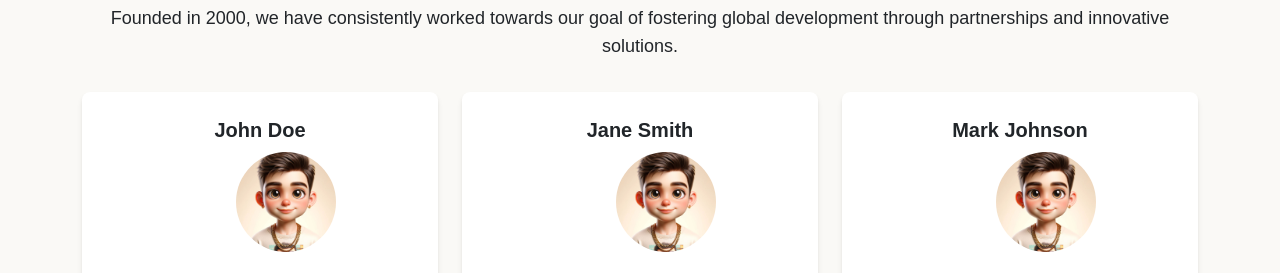
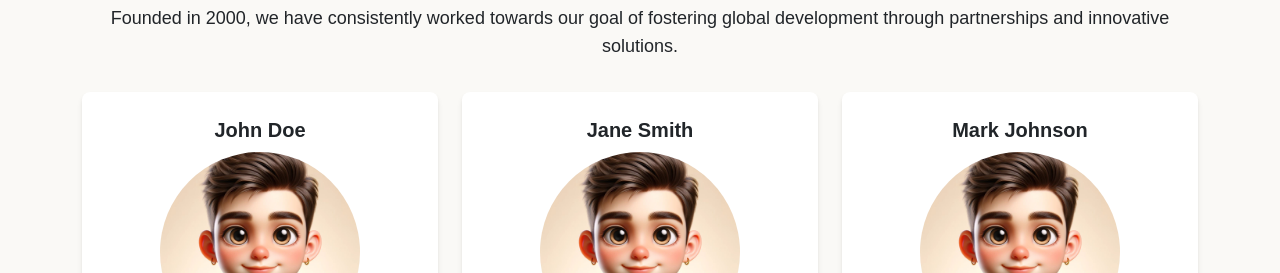
Before and after one commit to nephterwilson/ORG, a plain HTML site: page about.html in a window 1280 px wide. Shown: the part 518-791 px from the top of the page. Drawn offline with nearby package versions, Linux system fonts and the light colour scheme.

Commit message:
image mobile first

```diff
--- a/styles.css
+++ b/styles.css
@@ -38,14 +38,14 @@ footer p {
     outline: none;           /* Remove default focus outline */
 }
 
-
-
+/* Mobile First */
 .Team {
     display: flex;            /* Use flexbox to center the image */
     justify-content: center;  /* Center the image horizontally */
     align-items: center;      /* Center the image vertically */
-    height: 100px;            /* Set a fixed height for the container (adjust as needed) */
-    width: 100px;             /* Set a fixed width for the container (adjust as needed) */
+    height: 100px;            /* Set a fixed height for the container */
+    width: 100px;             /* Set a fixed width for the container */
+    margin: 0 auto;           /* Center the container itself if needed */
 }
 
 .Team img {
@@ -53,5 +53,24 @@ footer p {
     height: 100%;             /* Ensure the image fills the container proportionally */
     object-fit: cover;        /* Ensure the image covers the area without distortion */
     border-radius: 50%;       /* Make the image rounded (circle) */
-    margin-left: 260%;
 }
+
+/* For larger screens, adjust the size of the container */
+@media (min-width: 768px) {
+    .Team {
+        height: 150px;        /* Increase height on larger screens */
+        width: 150px;         /* Increase width on larger screens */
+    }
+
+    .Team img {
+        border-radius: 50%;  /* Maintain rounded shape */
+    }
+}
+
+/* For even larger screens */
+@media (min-width: 1024px) {
+    .Team {
+        height: 200px;        /* Increase height on larger screens */
+        width: 200px;         /* Increase width on larger screens */
+    }
+}
```
